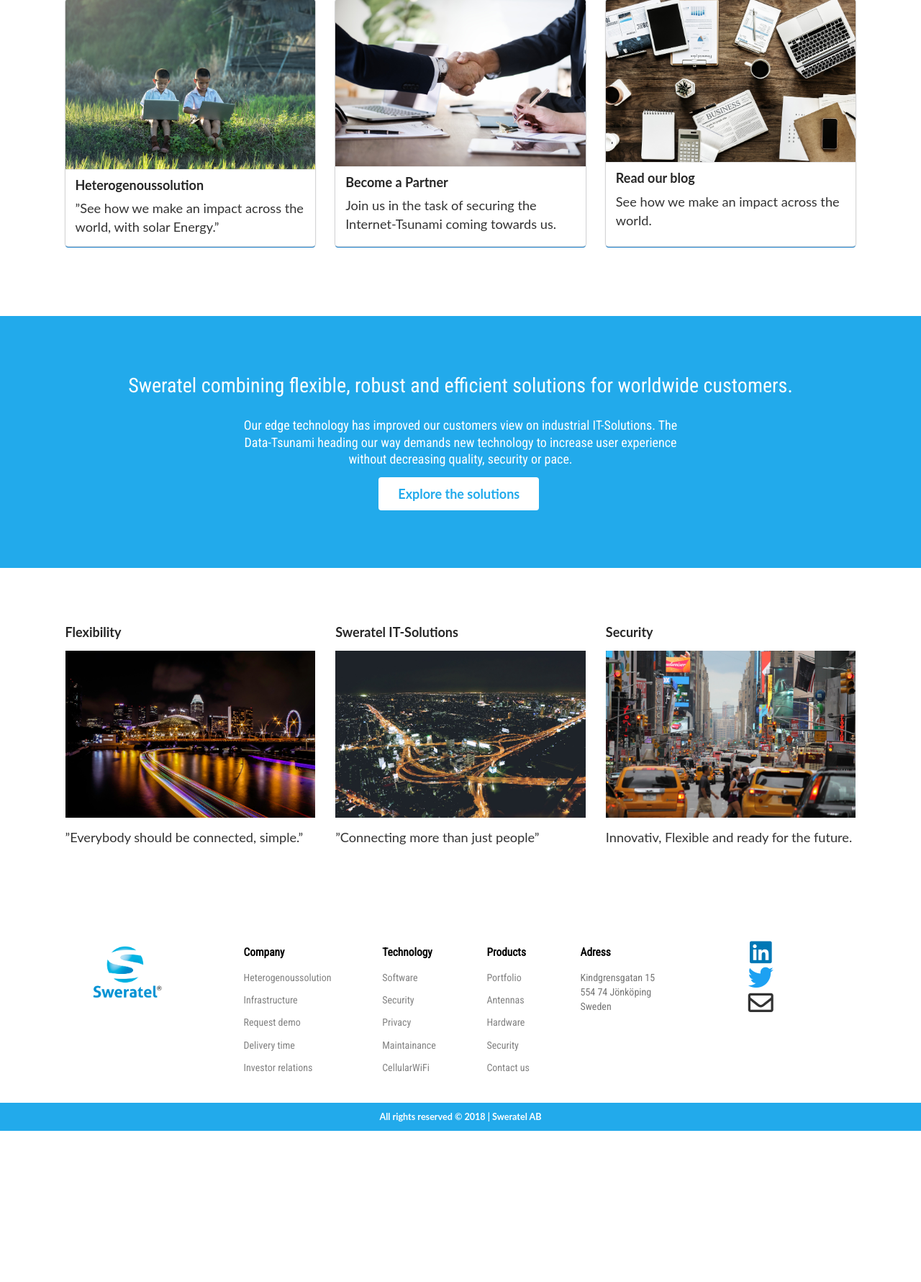
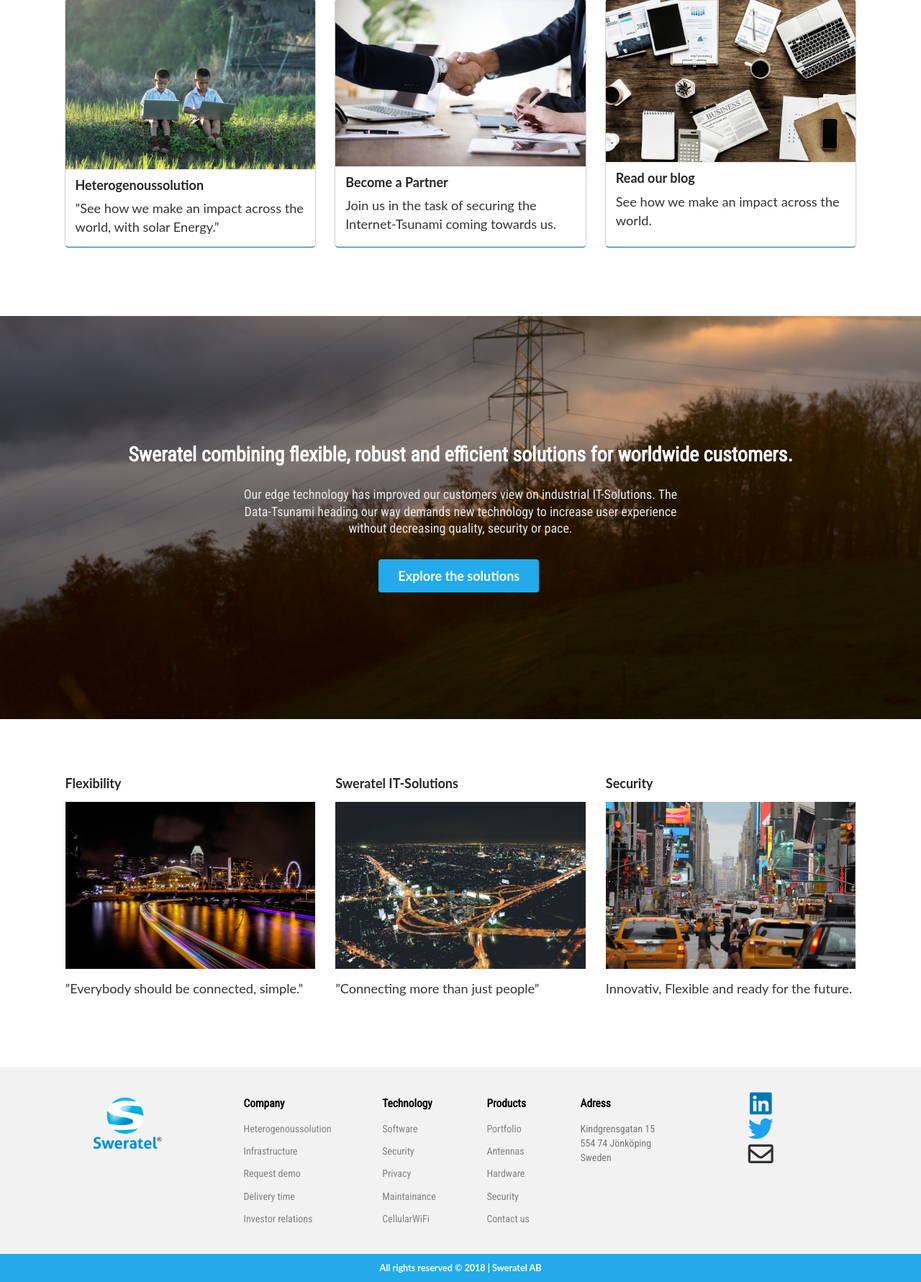
Before and after one commit to davidyanis/dallunkens, a PHP site: page / in a window 1280 px wide. Shown: the part 1120-2901 px from the top of the page at 72% size. Before the commit the page ends 2691 px from the top, so only its background shows below. Run offline with PHP 8.4, Linux system fonts and the light colour scheme.

Commit message:
footer and wide bg

```diff
--- a/css/desktop.css
+++ b/css/desktop.css
@@ -102,11 +102,13 @@
 
 
     .wide-text-content {
-        height: 25em;
+        height: 40em;
         width: 100%;
         margin-top: 4em;
         margin-bottom: 4em;
-        background-color: #22AAEB!important;
+        background-image: url("../images/sunrise-3808121_1920.jpg");
+        background-position: left bottom;
+        background-size: cover;
         display: flex;
         justify-content: center;
         align-items: center;
@@ -115,21 +117,22 @@
 
     .wide-text-content h1 {
         margin: 0;
-        font-weight: 500;
+        font-weight: bold;
         color: #fff;
     }
 
     .wide-text-content h3 {
         text-align: center;
         width: 50%;
-        font-weight: 500;
-        color: #fff;
+        font-weight: 100;
+        color: #e6e6e6;
     }
 
     .wide-text-btn {
-        background-color:#fff!important;
+        margin-top: 1em!important;
+        background-color:#22AAEB!important;
         font-size: 3em;
-        color: #22AAEB!important;
+        color: #fff!important;
         transition: all 0.3s ease 0s!important;
     }
 
--- a/css/footer.css
+++ b/css/footer.css
@@ -2,7 +2,7 @@
 
 footer {
     position: relative;
-    background-color: #fff!important;
+    background-color: #F2F2F2!important;
     width: 100%;
     padding-top: 1em;
     bottom: 0;
```
